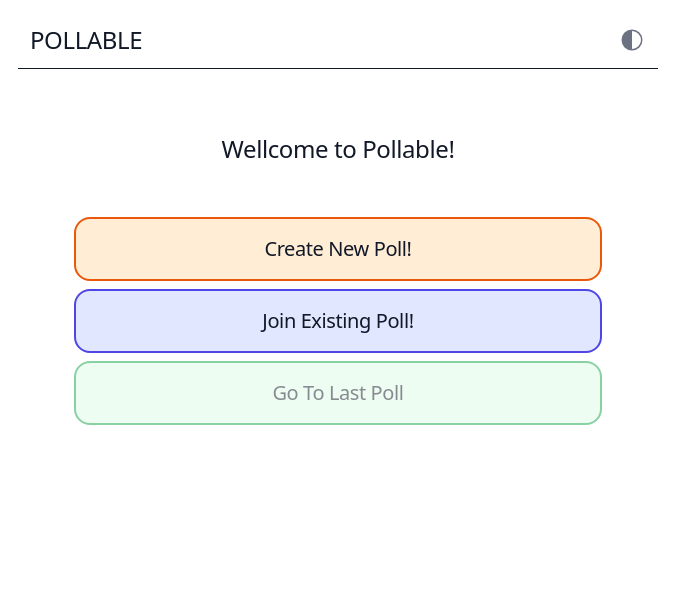
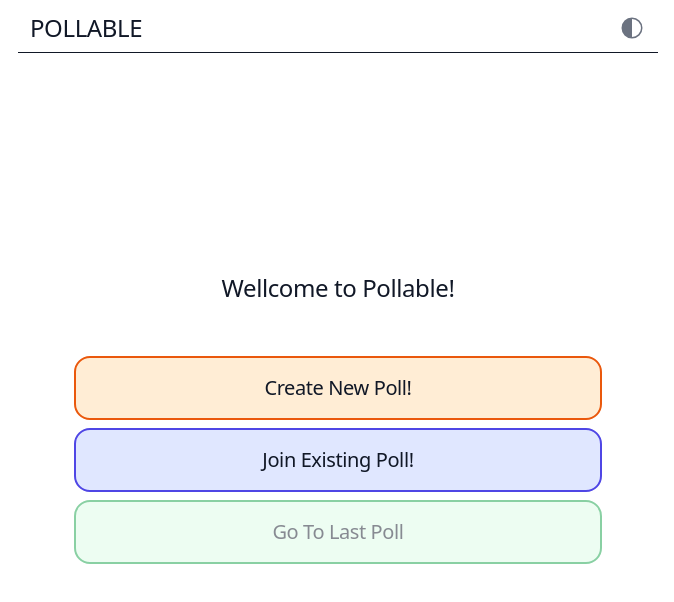
Before and after one commit to ilkayus/anketable-client, a React (Vite) app: page / in a window 1280 px wide. Shown: the top 602 px of the page, without its empty margins (302-976 px from the left). Built offline with nearby package versions, Linux system fonts and the light colour scheme.

Commit message:
bug fix - screen-h

```diff
--- a/src/App.tsx
+++ b/src/App.tsx
@@ -7,7 +7,7 @@ import Pages from './pages';
 function App() {
   const location = useLocation();
   return (
-    <div className="page mobile-height max-w-screen-sm mx-auto my-2 overflow-hidden">
+    <div className="max-w-screen-sm mx-auto mt-2 pb-4 h-[100vh]">
       <AnimatePresence mode="wait">
         <Routes key={location.pathname} location={location}>
           <Route path="/" element={<Layout />}>
--- a/src/components/Layout/Layout.tsx
+++ b/src/components/Layout/Layout.tsx
@@ -9,8 +9,8 @@ const Layout = () => {
   const state = useAppSelector(selectPollState);
 
   return (
-    <div>
-      <nav className="flex flex-row justify-between items-center sticky top-0 z-40 mt-2 mb-1 h-12 w-full bg-white/60 dark:bg-darkprimary-900/60 backdrop-blur-[5px]">
+    <div className="overflow-x-hidden overflow-y-scroll h-full max-w-screen-sm">
+      <nav className="flex flex-row justify-between items-center sticky top-0 z-40 mb-1 h-10 w-full bg-white/60 dark:bg-darkprimary-900/60 backdrop-blur-[5px]">
         <Link to="/">
           <NavbarHeader />
         </Link>
@@ -20,7 +20,7 @@ const Layout = () => {
       {state.pending ? (
         <Loader />
       ) : (
-        <div className="max-w-screen-sm mx-auto py-4 px-4 overflow-y-scroll flex flex-col justify-center">
+        <div className="mx-auto py-4 px-4 flex flex-col justify-center h-[calc(100%-50px)]">
           <Outlet />
         </div>
       )}
--- a/src/components/WaitingRoom/Voting.tsx
+++ b/src/components/WaitingRoom/Voting.tsx
@@ -50,19 +50,16 @@ const Voting = () => {
   };
 
   return (
-    <div className="flex flex-col w-full h-full">
-      <div className="w-full">
+    <div className="flex flex-col">
       <h1 className="text-center">Voting Page</h1>
-      </div>
-      <div className="w-full">
       {poll && (
         <>
-            <div className="text-center text-xl font-semibold mb-6">
+          <h3 className="text-center text-xl font-semibold mb-6">
             Select Your Top {poll?.votesPerVoter} Choices
-            </div>
-            <div className="text-center text-lg font-semibold mb-6 text-indigo-700 dark:text-secondary-300">
+          </h3>
+          <h3 className="text-center text-lg font-semibold mb-6 text-indigo-700 dark:text-secondary-300">
             {poll.votesPerVoter - rankings.length} Votes remaining
-            </div>
+          </h3>
         </>
       )}
       <div className="px-2">
@@ -76,7 +73,6 @@ const Voting = () => {
             }}
           />
         ))}
-        </div>
       </div>
       <div className="my-12 flex flex-col">
         <LinkButton
--- a/src/components/utils/BottomSheet.tsx
+++ b/src/components/utils/BottomSheet.tsx
@@ -13,7 +13,7 @@ const BottomSheet = ({
   children,
 }: Props & { children: JSX.Element }) =>
   isOpen ? (
-    <div className="absolute left-0 right-0 max-w-screen-sm  bottom-0 z-10 overflow-y-hidden top-16 flex flex-col backdrop-blur-[5px] bg-gray-400/60 dark:bg-gray-400/20">
+    <div className="absolute max-w-screen-sm w-full  bottom-0 z-10 overflow-y-hidden top-14 flex flex-col backdrop-blur-[5px] bg-gray-400/60 dark:bg-gray-400/20">
       <div className="sticky top-0 flex justify-end flex-grow-0">
         <MdCancel
           className="mr-2 mt-2 fill-current text-orange-700 cursor-pointer hover:opacity-80"
--- a/src/index.css
+++ b/src/index.css
@@ -16,7 +16,7 @@
 @tailwind utilities;
 
 body {
-  @apply antialiased text-gray-900 dark:text-darkprimary-100 tracking-tight bg-white dark:bg-darkprimary-900 overflow-hidden h-[100dvh];
+  @apply antialiased text-gray-900 dark:text-darkprimary-100 tracking-tight bg-white dark:bg-darkprimary-900 overflow-hidden;
 }
 
 .box {
@@ -107,34 +107,6 @@ body {
   @apply h-[100dvh];
 }
 
-.page {
-  position: absolute;
-  left: 0px;
-  right: 0px;
-}
-
-.page-enter {
-  opacity: 0;
-  transform: translateY(100%);
-}
-
-.page-enter-active {
-  opacity: 1;
-  transform: translateY(0%);
-  transition: opacity 300ms, transform 300ms;
-}
-
-.page-exit {
-  opacity: 1;
-  transform: translateY(0%);
-}
-
-.page-exit-active {
-  opacity: 0;
-  transform: translateY(-100%);
-  transition: opacity 300ms, transform 300ms;
-}
-
 .pulsate {
   animation-name: pulsate;
   animation-duration: 1s;
```
Lines whose indentation alone changed are shown as unchanged.
